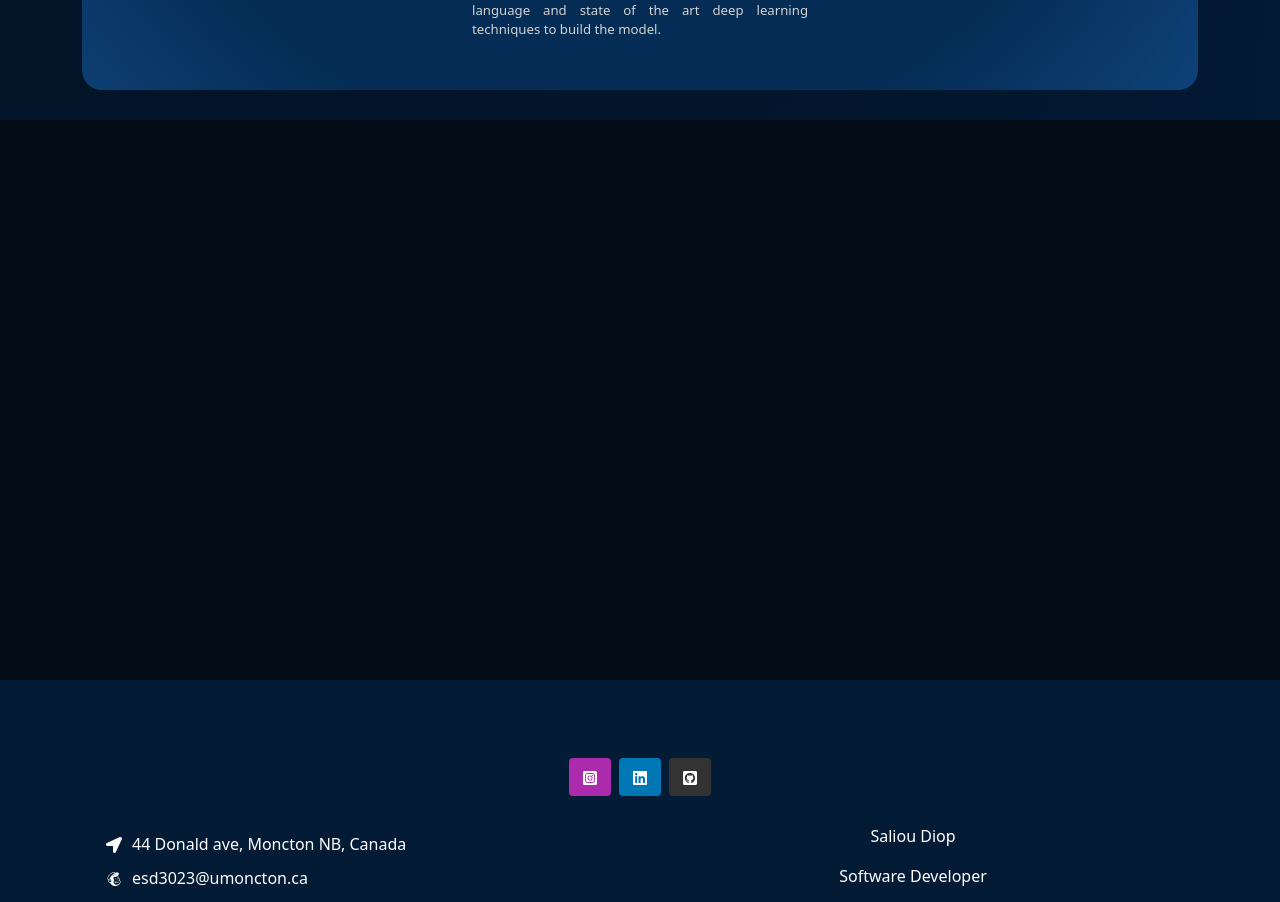
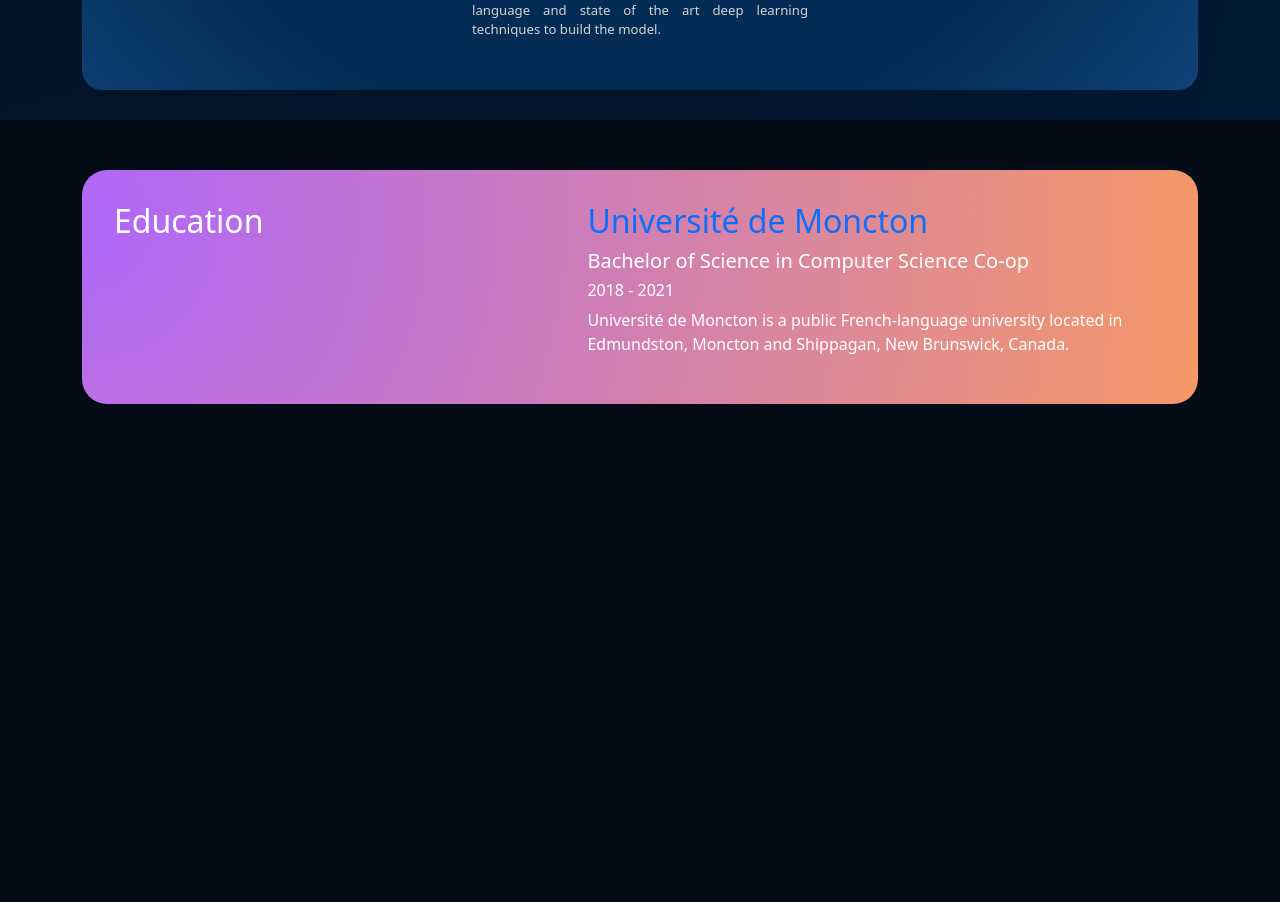
Before and after one commit to Saliou1920/website, a React (Create React App) app: page / in a window 1280 px wide. Shown: the part 784-1686 px from the top of the page. Built offline with nearby package versions, Linux system fonts and the light colour scheme.

Commit message:
adding education

```diff
--- a/src/App.js
+++ b/src/App.js
@@ -7,6 +7,7 @@
 import "aos/dist/aos.css";
 import { useEffect } from "react";
 import Footer from "./components/Footer/Footer";
+import Education from "./components/Education/Education";
 
 function App() {
   useEffect(() => {
@@ -18,6 +19,7 @@
     <div className="App">
       <Header />
       <Experience />
+      <Education />
       <Porjects />
       <Footer />
     </div>
--- /dev/null
+++ b/src/components/Education/Education.jsx
@@ -0,0 +1,36 @@
+import React from "react";
+import { Container } from "react-bootstrap";
+import "./education.css";
+export default function Education() {
+  return (
+    <div className="education">
+      <Container>
+        <div className="education-title d-flex justify-content-between">
+          <h2>Education</h2>
+
+          <div className="education-content">
+            <div className="education-content-item">
+              <h2>
+                <a
+                  href="https://www.umoncton.ca/"
+                  target="_blank"
+                  rel="noopener noreferrer"
+                >
+                  Université de Moncton
+                </a>
+              </h2>
+              <h5>Bachelor of Science in Computer Science Co-op</h5>
+              <h6>2018 - 2021</h6>
+
+              <p>
+                Université de Moncton is a public French-language university
+                located in Edmundston, Moncton and Shippagan, New Brunswick,
+                Canada.
+              </p>
+            </div>
+          </div>
+        </div>
+      </Container>
+    </div>
+  );
+}
--- /dev/null
+++ b/src/components/Education/education.css
@@ -0,0 +1,51 @@
+.education {
+  background-color: #040c18;
+  padding-top: 50px;
+  color: white;
+  padding-bottom: 50px;
+}
+.education-title {
+  /* ff 3.6+ */
+  background: -moz-radial-gradient(
+    circle at 0% 23%,
+    rgba(174, 103, 250, 1) 0%,
+    rgba(244, 152, 103, 1) 100%
+  );
+
+  /* safari 5.1+,chrome 10+ */
+  background: -webkit-radial-gradient(
+    circle at 0% 23%,
+    rgba(174, 103, 250, 1) 0%,
+    rgba(244, 152, 103, 1) 100%
+  );
+
+  /* opera 11.10+ */
+  background: -o-radial-gradient(
+    circle at 0% 23%,
+    rgba(174, 103, 250, 1) 0%,
+    rgba(244, 152, 103, 1) 100%
+  );
+
+  /* ie 10+ */
+  background: -ms-radial-gradient(
+    circle at 0% 23%,
+    rgba(174, 103, 250, 1) 0%,
+    rgba(244, 152, 103, 1) 100%
+  );
+
+  /* global 92%+ browsers support */
+  background: radial-gradient(
+    circle at 0% 23%,
+    rgba(174, 103, 250, 1) 0%,
+    rgba(244, 152, 103, 1) 100%
+  );
+  padding: 2em;
+  border-radius: 25px;
+}
+.education-content {
+  width: 55%;
+}
+
+h2 a {
+  text-decoration: none;
+}
```
